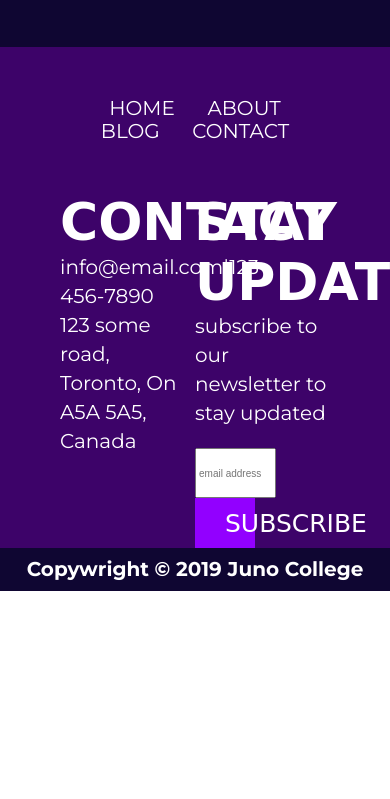
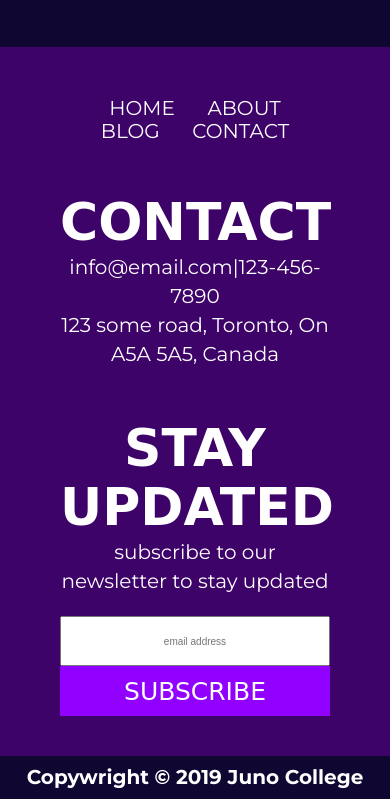
Before and after one commit to Bethancdavies/Project-One, a plain HTML site: page index.html in a window 390 px wide. Shown: the part 5167-5966 px from the top of the page. Before the commit the page ends 5758 px from the top, so only its background shows below. Drawn offline with Linux system fonts and the light colour scheme; a web font is replaced by a local one.

Commit message:
media querie for footer @763px :)

```diff
--- a/styles.css
+++ b/styles.css
@@ -513,7 +513,7 @@ form{
 /* Media Queries :) */
 
 
-
+/* small desktops */
 @media (max-width: 1046px) {
   .wrapper{
     margin: 0 40px;
@@ -554,6 +554,31 @@ margin: auto;
 margin-top: 20px;
   }
 }
-@media (max-width: 763x){
+/* small desktops/tablets */
+@media (max-width: 763px){
 
+.bottomNavR,
+.bottomNavL,
+.input[type=email]{
+float:none;
+margin: 0 auto;
+display: block;
+width:100%;
+text-align: center;
 }
+.bottomNavR button{
+  display: block;
+  width: 100%;
+  margin-bottom: 40px;
+}
+input[type=email]{
+  width: 100%;
+  text-align: center;
+}
+.mainFooter h2{
+  text-align: center;
+}
+}
+
+/* Phone */
+@media (max-width: 763px)
```
